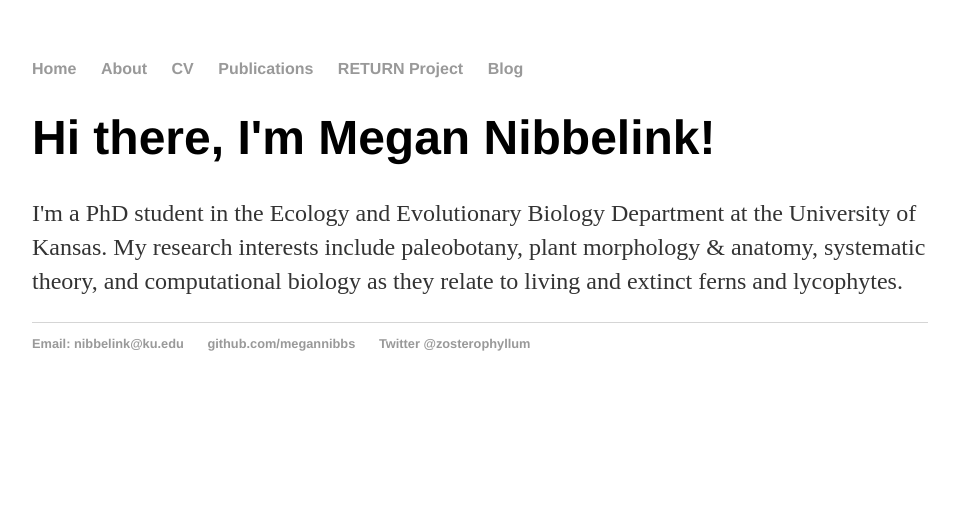
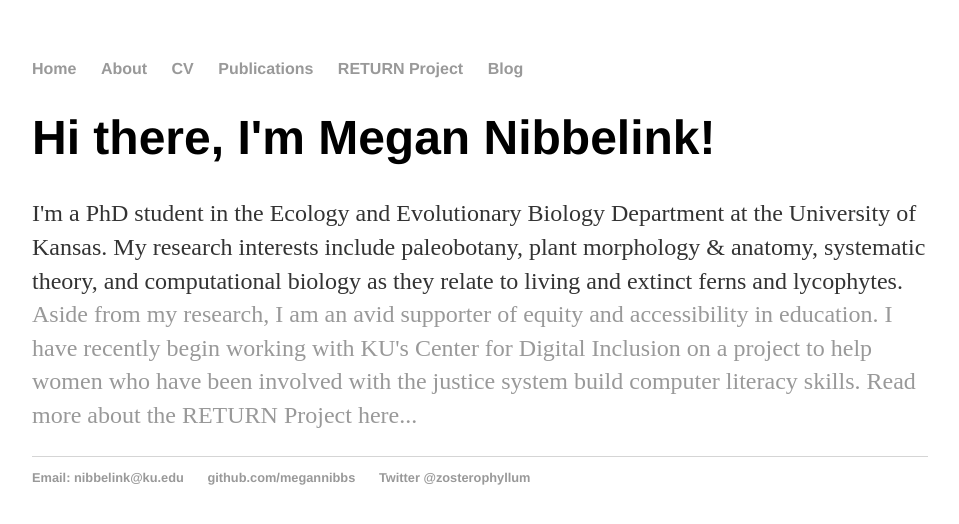
Before and after one commit to megannibbs/megannibbelink.github.io, a Jekyll site: the page built from index.html, in a window 1280 px wide. Shown: the top 524 px of the page, without its empty margins (160-1119 px from the left). Built offline with Jekyll 4.4.1, drawn with Linux system fonts in a browser that asks for light colours.

Commit message:
Update index.html

```diff
--- a/index.html
+++ b/index.html
@@ -5,4 +5,10 @@ title: Meg Nibbelink | Home
 <div class="blurb">
 	<h1>Hi there, I'm Megan Nibbelink!</h1>
 	<p>I'm a PhD student in the Ecology and Evolutionary Biology Department at the University of Kansas.
-		My research interests include paleobotany, plant morphology & anatomy, systematic theory, and computational biology as they relate to living and extinct ferns and lycophytes. <a
+		My research interests include paleobotany, plant morphology & anatomy, systematic theory,
+		and computational biology as they relate to living and extinct ferns and lycophytes. <a
+
+	<p>Aside from my research, I am an avid supporter of equity and accessibility in education.
+		I have recently begin working with KU's Center for Digital Inclusion on a project to help women who have been involved with the justice system
+		build computer literacy skills. <a href="/return">Read more about the RETURN Project here...</a></p>
+</div><!-- /.blurb -->
```
